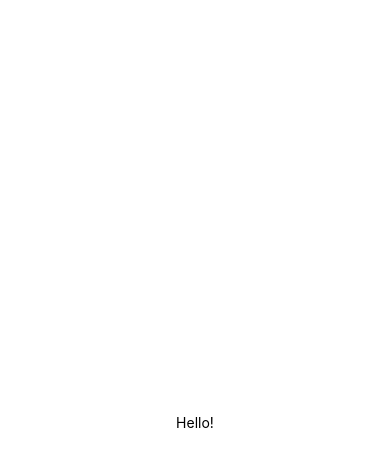
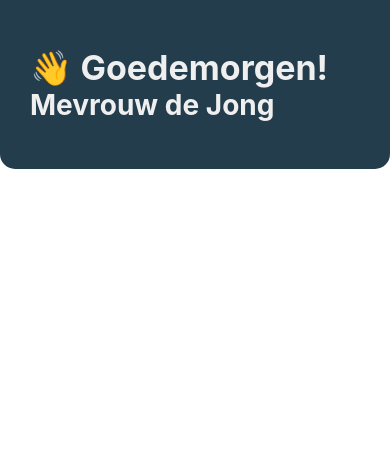
Before and after one commit to TzunderWulf/goedemorgen, a React Native app: screen / in a window 390 px wide. Shown: the top 466 px of the page. Built offline with nearby package versions, Linux system fonts and the light colour scheme.

Commit message:
feat(App): temporary render topBar to see styling in app

```diff
--- a/App.js
+++ b/App.js
@@ -3,7 +3,10 @@ import { StyleSheet, Text, View } from 'react-native';
 export default function App() {
   return (
     <View style={styles.container}>
-      <Text>Hello!</Text>
+      <View style={styles.topBar}>
+        <Text style={styles.topBarText}>👋 Goedemorgen!</Text>
+        <Text style={styles.topBarSubText}>Mevrouw de Jong</Text>
+      </View>
     </View>
   );
 }
@@ -11,8 +14,24 @@ export default function App() {
 const styles = StyleSheet.create({
   container: {
     flex: 1,
-    backgroundColor: '#fff',
-    alignItems: 'center',
+  },
+  topBar: {
+    backgroundColor: '#233D4D',
+    height: '20%',
+    borderBottomLeftRadius: 15,
+    borderBottomRightRadius: 15,
+    flexDirection: 'column',
     justifyContent: 'center',
+    paddingHorizontal: 30,
+  },
+  topBarText: {
+    fontSize: 34,
+    fontWeight: 'bold',
+    color: '#EFEFEF',
+  },
+  topBarSubText: {
+    fontSize: 28,
+    fontWeight: 'bold',
+    color: '#EFEFEF',
   },
 });
```
